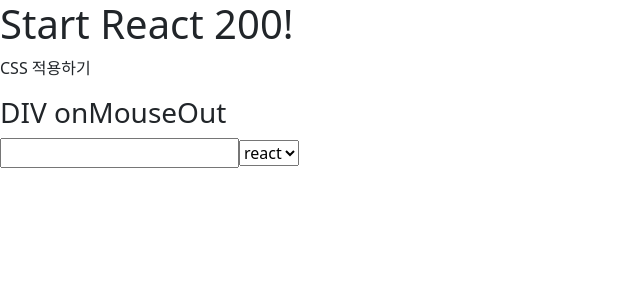
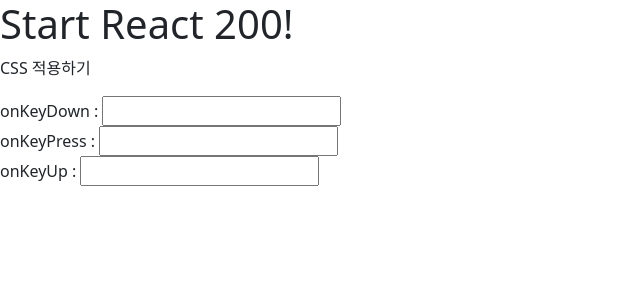
Before and after one commit to jihyean/React200, a React (Create React App) app in the folder client/: page / in a window 1280 px wide. Shown: the top 300 px of the page, without its empty margins (0-640 px from the left). Built offline with nearby package versions, Linux system fonts and the light colour scheme.

Commit message:
[071] key 이벤트 사용하기(onKeyDown, onKeyPress, onKeyUp)

```diff
--- a/client/src/App.js
+++ b/client/src/App.js
@@ -1,6 +1,6 @@
 import React from 'react';
 import './App.css';
-import ReactMouseOut from './PART3/R070_onMouseOut'
+import ReactOnKey from './PART3/R071_OnKey'
 import 'bootstrap/dist/css/bootstrap.css'
 
 function App() {
@@ -8,7 +8,7 @@
     <div>
       <h1>Start React 200!</h1>
       <p>CSS 적용하기</p>
-      <ReactMouseOut />
+      <ReactOnKey />
     </div>
   );
 }
--- /dev/null
+++ b/client/src/PART3/R071_OnKey.js
@@ -0,0 +1,20 @@
+import React, { Component } from 'react';
+
+class R071_OnKey extends Component {
+  OnKey(event, e) {
+    var val = e.target.value;
+    console.log('event : '+event+", value: "+val);
+  }
+
+  render() {
+    return (
+      <>
+        onKeyDown : <input type="text" onKeyDown={e => this.OnKey("onKeyDown", e)}/><br/>
+        onKeyPress : <input type="text" onKeyPress={e => this.OnKey("onKeyPress", e)}/><br/>
+        onKeyUp : <input type="text" onKeyUp={e => this.OnKey("onKeyUp", e)}/>
+      </>
+    )
+  }
+}
+
+export default R071_OnKey;
```
